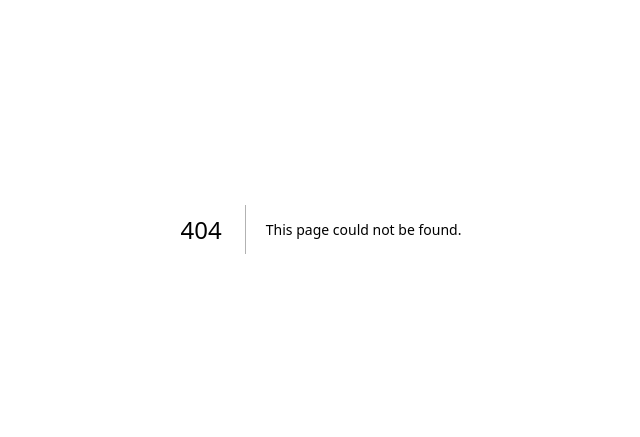
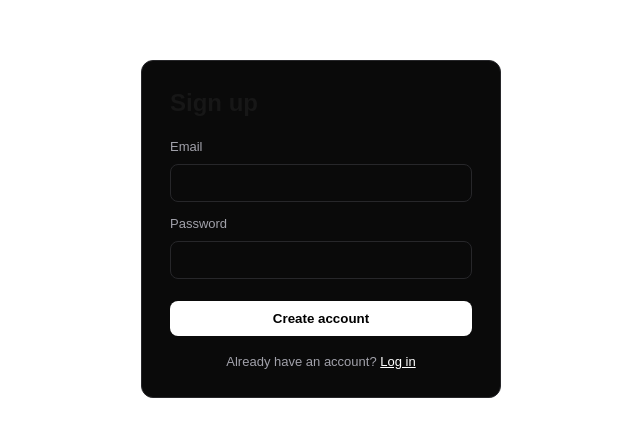
Before and after one commit to kozkoz2106/socialapp, a Next.js app in the folder frontend/: page /signup in a window 1280 px wide. Before the commit this address had no page. Shown: the part 171-608 px from the top of the page, without its empty margins (319-959 px from the left). Built offline with nearby package versions, Linux system fonts and the light colour scheme; no server answers.

Commit message:
working auth

```diff
--- /dev/null
+++ b/frontend/src/app/login/actions.js
@@ -0,0 +1,44 @@
+'use server'
+
+import { revalidatePath } from 'next/cache'
+import { redirect } from 'next/navigation'
+
+import { createClient } from '@/utils/supabase/server'
+
+export async function login(formData) {
+    const email = formData.get('email')
+    const password = formData.get('password')
+
+    const supabase = await createClient()
+    const { error } = await supabase.auth.signInWithPassword({ email, password })
+
+    if (error) {
+        redirect(`/login?error=${encodeURIComponent(error.message)}`)
+    }
+
+    revalidatePath('/', 'layout')
+    redirect('/')
+}
+
+export async function signup(formData) {
+    const email = formData.get('email')
+    const password = formData.get('password')
+
+    const supabase = await createClient()
+    const { error } = await supabase.auth.signUp({ email, password })
+
+    if (error) {
+        redirect(`/signup?error=${encodeURIComponent(error.message)}`)
+    }
+
+    revalidatePath('/', 'layout')
+    redirect('/')
+}
+
+export async function signOut() {
+    const supabase = await createClient()
+    await supabase.auth.signOut()
+
+    revalidatePath('/', 'layout')
+    redirect('/login')
+}
--- /dev/null
+++ b/frontend/src/app/login/page.module.css
@@ -0,0 +1,84 @@
+.container {
+  min-height: 100vh;
+  display: flex;
+  align-items: center;
+  justify-content: center;
+  padding: 24px;
+}
+
+.form {
+  display: flex;
+  flex-direction: column;
+  gap: 10px;
+  width: 100%;
+  max-width: 360px;
+  padding: 28px;
+  border: 1px solid #27272a;
+  border-radius: 12px;
+  background: #0a0a0a;
+}
+
+.title {
+  font-size: 24px;
+  font-weight: 700;
+  margin: 0 0 8px;
+}
+
+.label {
+  font-size: 13px;
+  color: #a1a1aa;
+  margin-top: 4px;
+}
+
+.input {
+  padding: 10px;
+  border: 1px solid #27272a;
+  border-radius: 8px;
+  background: #0a0a0a;
+  color: white;
+  font-size: 14px;
+}
+
+.input:focus {
+  outline: none;
+  border-color: #a1a1aa;
+}
+
+.button {
+  margin-top: 12px;
+  padding: 10px;
+  border: none;
+  border-radius: 8px;
+  background: white;
+  color: black;
+  font-weight: 600;
+  cursor: pointer;
+  transition: 0.15s ease;
+}
+
+.button:hover:not(:disabled) {
+  transform: scale(1.01);
+}
+
+.button:disabled {
+  opacity: 0.6;
+  cursor: not-allowed;
+}
+
+.error {
+  margin: 0;
+  font-size: 13px;
+  color: #f87171;
+}
+
+.footer {
+  margin: 8px 0 0;
+  font-size: 13px;
+  color: #a1a1aa;
+  text-align: center;
+}
+
+.link {
+  color: white;
+  text-decoration: underline;
+}
--- a/frontend/src/app/matching/page.js
+++ b/frontend/src/app/matching/page.js
@@ -1,11 +1,9 @@
 import Navbar from "@/components/navbar";
 import ReelsScroller from "@/components/ReelsScroller";
 import { createClient } from '@/utils/supabase/server'
-import { cookies } from 'next/headers'
 
 export default async function Matching() {
-  const cookieStore = await cookies()
-  const supabase = createClient(cookieStore)
+  const supabase = await createClient()
 
   const { data } = await supabase.from('data').select()
 
--- /dev/null
+++ b/frontend/src/app/signup/page.js
@@ -0,0 +1,45 @@
+import Link from 'next/link'
+import styles from '../login/page.module.css'
+import { signup } from '../login/actions'
+
+export default async function SignupPage({ searchParams }) {
+    const params = await searchParams
+    const error = params?.error
+
+    return (
+        <div className={styles.container}>
+            <form className={styles.form}>
+                <h1 className={styles.title}>Sign up</h1>
+
+                <label className={styles.label} htmlFor="email">Email</label>
+                <input
+                    id="email"
+                    name="email"
+                    type="email"
+                    autoComplete="email"
+                    required
+                    className={styles.input}
+                />
+
+                <label className={styles.label} htmlFor="password">Password</label>
+                <input
+                    id="password"
+                    name="password"
+                    type="password"
+                    autoComplete="new-password"
+                    required
+                    className={styles.input}
+                />
+
+                <button formAction={signup} className={styles.button}>Create account</button>
+
+                {error && <p className={styles.error}>{error}</p>}
+
+                <p className={styles.footer}>
+                    Already have an account?{' '}
+                    <Link href="/login" className={styles.link}>Log in</Link>
+                </p>
+            </form>
+        </div>
+    )
+}
--- a/frontend/src/components/navbar.js
+++ b/frontend/src/components/navbar.js
@@ -1,5 +1,6 @@
 import Link from "next/link";
 import styles from "./navbar.module.css";
+import { signOut } from "@/app/login/actions";
 
 export default function Navbar() {
     return (
@@ -7,6 +8,9 @@ export default function Navbar() {
             <Link href="/" className={styles.link}>Main Profile</Link>
             <Link href="/matching" className={styles.link}>Matching</Link>
             <Link href="/chat" className={styles.link}>Chat</Link>
+            <form action={signOut}>
+                <button type="submit" className={styles.signOut}>Sign out</button>
+            </form>
         </nav>
     )
 }
--- a/frontend/src/utils/supabase/server.js
+++ b/frontend/src/utils/supabase/server.js
@@ -4,11 +4,10 @@ import { cookies } from "next/headers";
 const supabaseUrl = process.env.NEXT_PUBLIC_SUPABASE_URL;
 const supabaseKey = process.env.NEXT_PUBLIC_SUPABASE_PUBLISHABLE_KEY;
 
-export const createClient = (cookieStore) => {
-  return createServerClient(
-    supabaseUrl,
-    supabaseKey,
-    {
+export const createClient = async () => {
+  const cookieStore = await cookies();
+
+  return createServerClient(supabaseUrl, supabaseKey, {
     cookies: {
       getAll() {
         return cookieStore.getAll();
@@ -16,15 +15,12 @@ export const createClient = (cookieStore) => {
       setAll(cookiesToSet) {
         try {
           cookiesToSet.forEach(({ name, value, options }) =>
-              cookieStore.set(name, value, options)
+            cookieStore.set(name, value, options),
           );
         } catch {
-            // The `setAll` method was called from a Server Component.
-            // This can be ignored if you have middleware refreshing
-            // user sessions.
+          // setAll was called from a Server Component — proxy refreshes the session.
         }
       },
     },
-    },
-  );
+  });
 };
```
Also changed, not shown: frontend/src/app/auth/confirm/route.js (added, +26 -0 lines), frontend/src/app/login/page.js (added, +45 -0 lines), frontend/src/components/navbar.module.css (+16 -0 lines), frontend/src/proxy.js (added, +11 -0 lines), frontend/src/utils/supabase/proxy.js (added, +48 -0 lines). Lines whose indentation alone changed are shown as unchanged.
